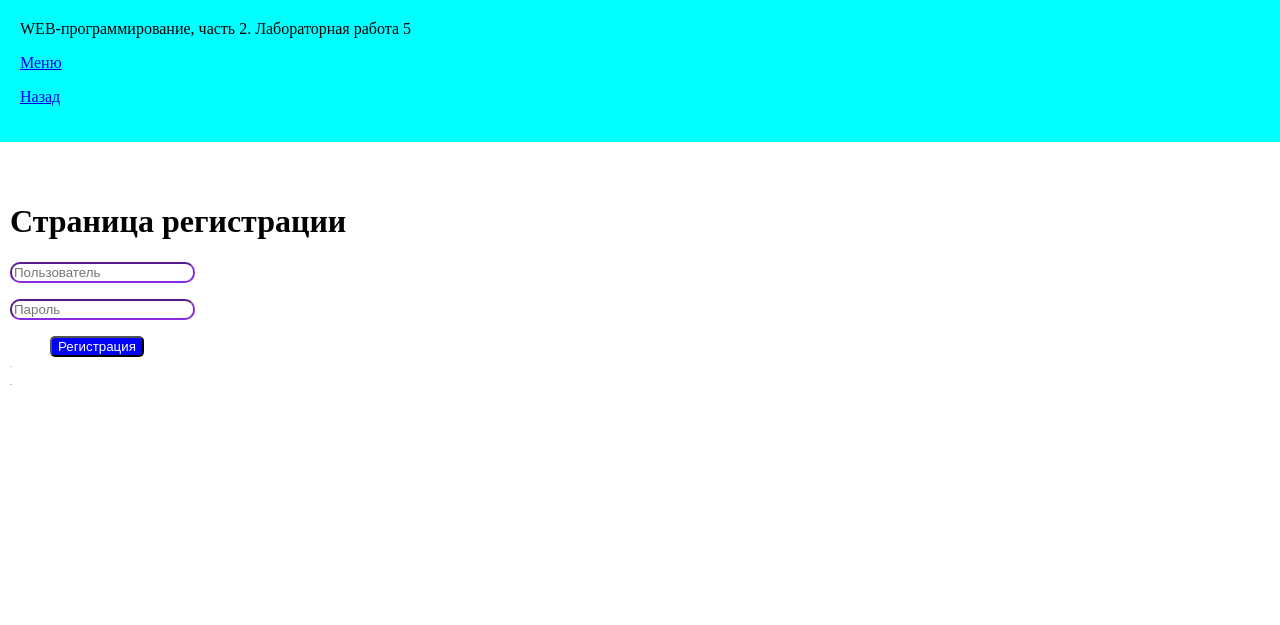
After one commit to SouceTardar/Web-progmm-2kyrs, a Python web app: template templates/register.html in a window 1280 px wide. The commit adds this page. Shown: the top 625 px of the page. Run offline with Jinja, Linux system fonts and the light colour scheme; the template is opened without the code that fills it, so the values that code supplies are empty.

Commit message:
Страница регистрации

```diff
--- /dev/null
+++ b/templates/register.html
@@ -0,0 +1,38 @@
+{% extends "base.html" %}
+
+{% block lab %}Лабораторная работа 5
+<p>
+    <a href="/menu">Меню</a>
+</p>
+<p>
+    <a href="/lab5/">Назад</a>
+</p>
+<style>
+    .error {
+        border: 1px solid;
+        color: white;
+        border-radius: 5px;
+        background-color: red;
+    }
+</style>
+{% endblock %}
+
+{% block main %}
+    <form action="" method="POST">
+        <h1>Страница регистрации</h1>
+        <div>
+            <p>
+                <input type="text" name="username" value="{{ username or ''}}" style="border-radius: 10px; border-color: blueviolet;" placeholder="Пользователь">
+            </p>
+        </div>
+        <div style="margin-top:  15px">
+            <p>
+                <input type="password" name="password" value="{{ password or ''}}" style="border-radius: 10px; border-color: blueviolet;" placeholder="Пароль">
+            </p>
+        </div>
+        <button type="submit" style=" background-color: blue; color: white; border-radius: 5px; margin-left: 40px; margin-bottom: 10px;">Регистрация</button>
+    </form>
+    <span class="error">{{ errors }}</span>
+
+
+{% endblock %}
--- a/templates/users.html
+++ b/templates/users.html
@@ -3,6 +3,9 @@
 {% block lab %}Лабораторная работа 5
 <p>
     <a href="/menu">Меню</a>
+</p>
+<p>
+    <a href="/lab5/">Назад</a>
 </p>
 {% endblock %}
 
```
Also changed, not shown: lab5.py (+39 -8 lines), templates/lab5.html (+18 -2 lines).
